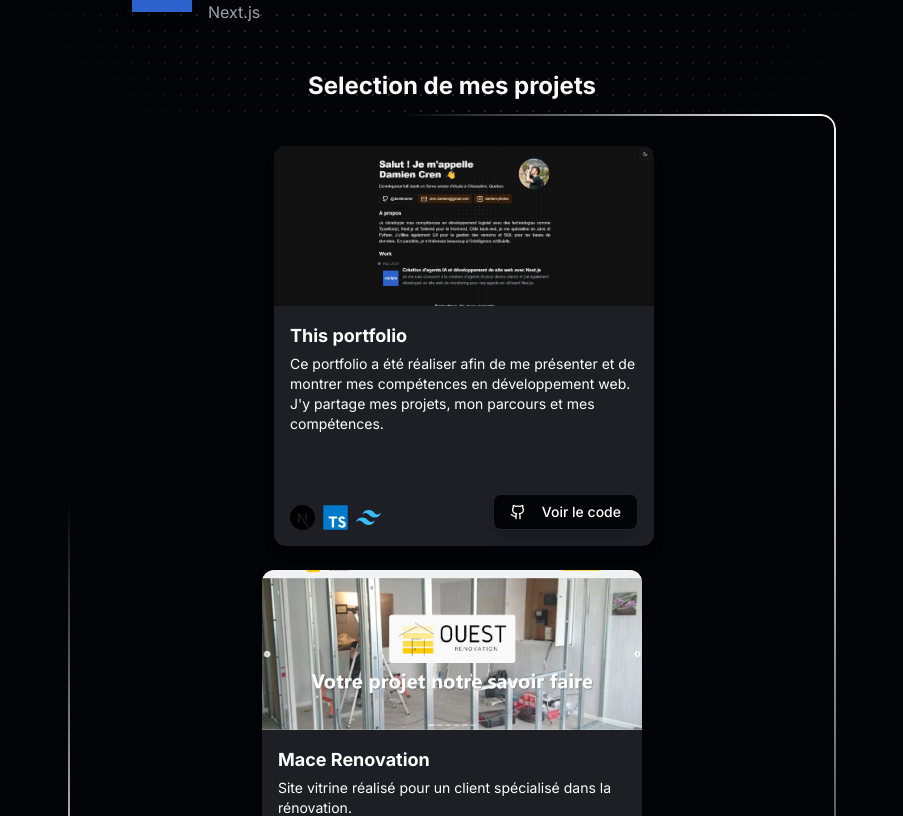
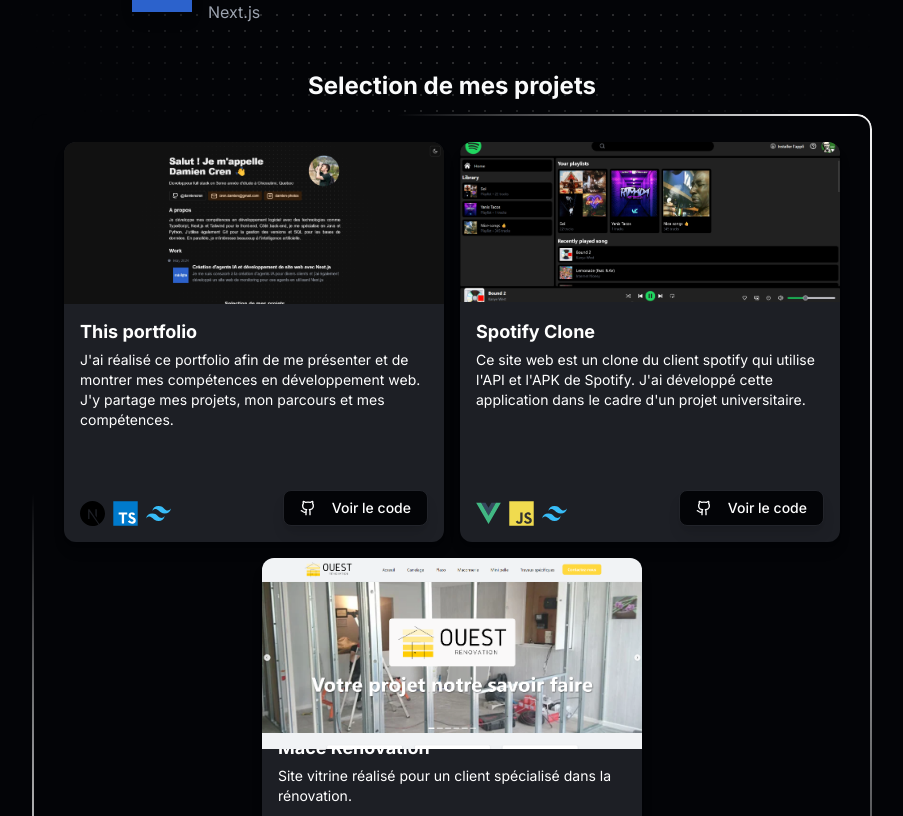
Before and after one commit to damiencren/portfolio, a Next.js app: page / in a window 1280 px wide. Shown: the part 626-1442 px from the top of the page, without its empty margins (188-1091 px from the left). Built offline with nearby package versions, Linux system fonts and the light colour scheme.

Commit message:
Fixed Projects section
- Fixed the container width
- Added one project

```diff
--- a/src/app/data/resume.ts
+++ b/src/app/data/resume.ts
@@ -64,14 +64,25 @@
   projects: [
     {
       title: "This portfolio",
-      href: "/",
+      href: "damiencren.me",
       dates: "Sept 2024 - Oct 2024",
       active: true,
       description:
-        "Ce portfolio a été réaliser afin de me présenter et de montrer mes compétences en développement web. J'y partage mes projets, mon parcours et mes compétences.",
+        "J'ai réalisé ce portfolio afin de me présenter et de montrer mes compétences en développement web. J'y partage mes projets, mon parcours et mes compétences.",
       repository:"https://github.com/damiencren/portfolio",
       image: "/screens/proj_2.png",
       technos : ["Next.js", "TypeScript", "Tailwind CSS"],
+    },
+    {
+      title: "Spotify Clone",
+      href: "",
+      dates: "Dec 2024 - Nov 2024",
+      active: false,
+      description:
+        "Ce site web est un clone du client spotify qui utilise l'API et l'APK de Spotify. J'ai développé cette application dans le cadre d'un projet universitaire.",
+      repository:"https://github.com/damiencren/music_player",
+      image: "/screens/proj_3.png",
+      technos : ["Vue.js", "JavaScript", "Tailwind CSS"],
     },
     {
       title: "Mace Renovation",
--- a/src/app/page.tsx
+++ b/src/app/page.tsx
@@ -30,8 +30,8 @@
       <DotPattern className={cn(
         "[mask-image:radial-gradient(500px_circle_at_center,white,transparent)]",
         "fixed"
-        )}/>
-        <ThemeButton/>
+      )} />
+      <ThemeButton />
 
       <div className="flex flex-col mx-auto w-full max-w-2xl gap-8">
         <section id="hero">
@@ -40,17 +40,17 @@
             <div className="flex flex-col gap-4">
               <div className="gap-8 flex justify-between items-center">
                 <div className="flex-col flex gap-4">
-                  <TypingAnimation className="text-base text-5xl text-left font-inter font-extrabold tracking-tight" duration={100} text={DATA.name}/>
+                  <TypingAnimation className="text-base text-5xl text-left font-inter font-extrabold tracking-tight" duration={100} text={DATA.name} />
                   <p className="text-md">{DATA.description}</p>
                 </div>
-                <Image className="shadow-lg rounded-full w-32 h-32 p-0" src={DATA.avatarUrl} alt="moi" height={100} width={100}/>
+                <Image className="shadow-lg rounded-full w-32 h-32 p-0" src={DATA.avatarUrl} alt="moi" height={100} width={100} />
               </div>
               <div className="flex gap-2 flex-wrap">
                 {DATA.socials.map((social, index) => {
                   const IconComponent = iconComponents[social.icon];
                   return (
                     <a key={index} href={social.url} target="_blank" rel="noopener noreferrer">
-                      <Button variant={social.variant}size="default">
+                      <Button variant={social.variant} size="default">
                         {IconComponent && <IconComponent />}
                         <span className="ml-2">{social.label}</span>
                       </Button>
@@ -62,7 +62,7 @@
           </BlurFade>
         </section>
         <section id="about">
-          <BlurFade delay={BLUR_FADE_DELAY*2}>
+          <BlurFade delay={BLUR_FADE_DELAY * 2}>
             <div className="flex min-h-0 flex-col gap-y-3">
               <h2 className="text-2xl font-bold">A propos</h2>
               <ReactMarkdown className="text-justify"
@@ -80,7 +80,7 @@
         <section id="work">
 
           <BlurFade
-            delay={BLUR_FADE_DELAY*3}>
+            delay={BLUR_FADE_DELAY * 3}>
             <div className="flex min-h-0 flex-col gap-y-3">
 
               <h2 className="text-2xl font-bold">Experience</h2>
@@ -102,10 +102,11 @@
 
         <section id="projects">
           <BlurFade
-          delay={BLUR_FADE_DELAY*4}>
+            delay={BLUR_FADE_DELAY * 4}>
             <div className="mt-[-30px] flex min-h-0 flex-col gap-y-3 items-center">
               <h2 className="text-2xl font-bold">Selection de mes projets</h2>
-              <ShineBorder className="dark:bg-card flex flex-wrap justify-center gap-6 p-8 w-[60vw]" color={"white"} borderWidth={2} borderRadius={15} duration={15}>
+              <ShineBorder className="justify-center dark:bg-card md:w-[840px] w-[440px]" color={"white"} borderWidth={2} borderRadius={15} duration={15}>
+                <div className="dark:bg-card flex flex-wrap justify-center gap-4 p-4">
                   {DATA.projects.map((project, id) =>
                     <ProjectCard
                       key={id}
@@ -118,13 +119,14 @@
                       repository={project.repository}
                     />
                   )}
+                </div>
               </ShineBorder>
             </div>
           </BlurFade>
         </section>
         <section id="education">
           <BlurFade
-          delay={BLUR_FADE_DELAY*5}>
+            delay={BLUR_FADE_DELAY * 5}>
             <div className="flex min-h-0 flex-col gap-y-3">
               <h2 className="text-2xl font-bold">Etudes</h2>
 
@@ -144,7 +146,7 @@
         </section>
         <section id="hackatons">
           <BlurFade
-          delay={BLUR_FADE_DELAY*6}>
+            delay={BLUR_FADE_DELAY * 6}>
             <div className="flex min-h-0 flex-col gap-y-3">
               <h2 className="text-2xl font-bold">Hackatons</h2>
 
--- a/src/components/projectCard.tsx
+++ b/src/components/projectCard.tsx
@@ -4,23 +4,29 @@
 import { Github } from "lucide-react"
 
 interface ProjectCardProps {
-    title:string,
-    description:string
-    dates:string,
-    image:string,
-    technos:string[]
-    href:string
-    repository:string
+    title: string,
+    description: string
+    dates: string,
+    image: string,
+    technos: string[]
+    href: string
+    repository: string
 }
 
-export const ProjectCard = ({title, description, dates, image, technos, repository, href} : ProjectCardProps) => {
-    return(
+export const ProjectCard = ({ title, description, dates, image, technos, repository, href }: ProjectCardProps) => {
+    return (
         <div className="w-[380px] h-[400px]  border border-0 rounded-xl gap-10 overflow-hidden shadow-lg bg-secondary relative group">
             <div className="w-full h-2/5 relative">
-                <Image className="w-full h-full object-cover group-hover:opacity-50 transition-opacity duration-300" src={image} alt={title} width={1000}  height={1000}/>
-                <div className="absolute inset-0 flex items-center justify-center opacity-0 group-hover:opacity-100 transition-opacity duration-300">
-                    <UnderlineLink className="text-2xl" href={href}>Voir le site</UnderlineLink>
-                </div>
+                {href !== "" ? (
+                    <div>
+                        <Image className="w-full h-full object-cover group-hover:opacity-50 transition-opacity duration-300" src={image} alt={title} width={1000} height={1000} />
+                        <div className="absolute inset-0 flex items-center justify-center opacity-0 group-hover:opacity-100 transition-opacity duration-300">
+                            <UnderlineLink className="text-2xl" href={href}>{href}</UnderlineLink>
+                        </div>
+                    </div>
+                ) : (
+                    <Image className="w-full h-full object-cover" src={image} alt={title} width={1000} height={1000} />
+                )}
             </div>
             <div className="flex flex-col p-4 gap-1 h-3/5">
                 <h3 className="text-lg font-bold">{title}</h3>
@@ -28,13 +34,13 @@
                 <div className="flex justify-between flex-grow items-end">
                     <div className="flex gap-2">
                         {technos && technos.map((techno, index) => (
-                            <Image key={index} src={`/technos_icons/${techno}.svg`} alt={techno} title={techno} width={25} height={25}/>
+                            <Image key={index} src={`/technos_icons/${techno}.svg`} alt={techno} title={techno} width={25} height={25} />
                         ))}
                     </div>
                     <div className="flex gap-3 items-end">
                         <a href={repository} target="_blank">
                             <Button className="border rounded-lg shadow-lg" variant={"outline"} size="default">
-                                <Github/>
+                                <Github />
                                 <span className="ml-2">Voir le code</span>
                             </Button>
                         </a>
```
Also changed, not shown: public/screens/proj_3.png (added), public/technos_icons/Vue.js.svg (added). Lines whose indentation alone changed are shown as unchanged.
